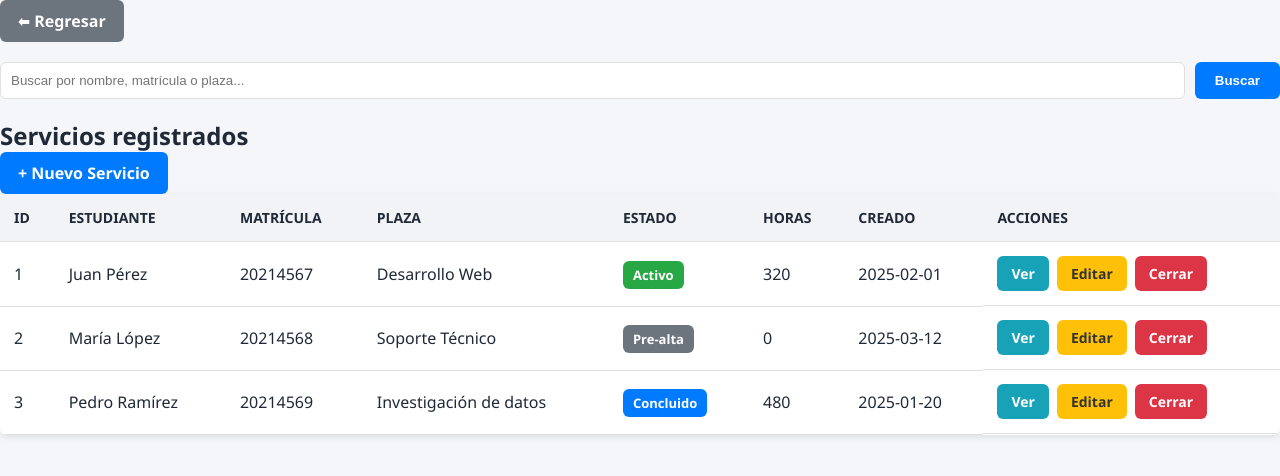
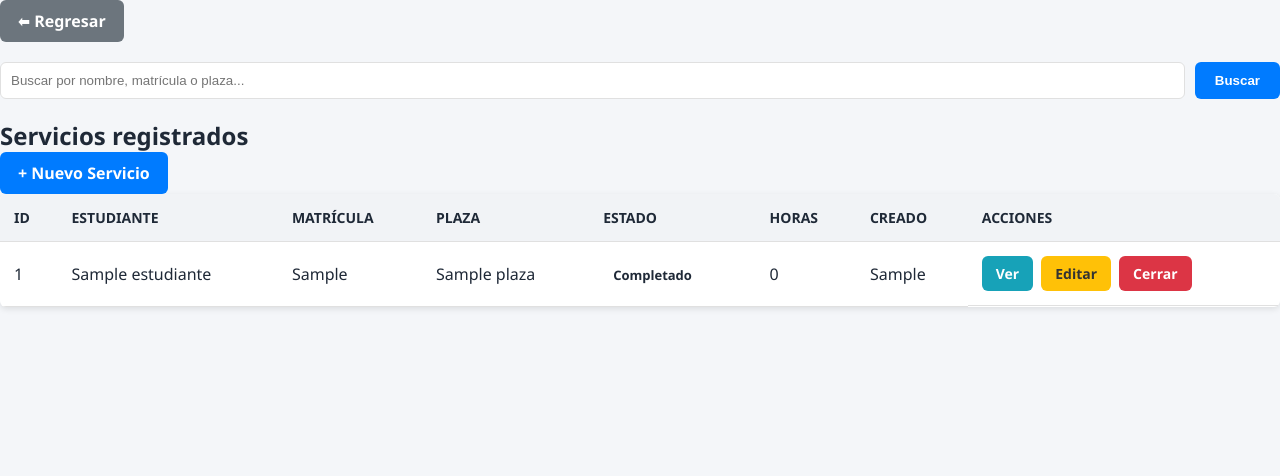
Before and after one commit to hectorgrm/vinculacion, a PHP site: page /serviciosocial/view/servicio/servicio_list.php in a window 1280 px wide. Shown: the part 97-573 px from the top of the page. Run offline with PHP 8.4, Linux system fonts and the light colour scheme; tables that the repository leaves empty or names only in its code hold one stand-in row (values such as "Sample post").

Commit message:
servico_list BackEnd
Servicio Backend conectado se pueden ver la lista de la tabla servicios

```diff
--- a/serviciosocial/controller/ServicioController.php
+++ b/serviciosocial/controller/ServicioController.php
@@ -0,0 +1,41 @@
+<?php
+declare(strict_types=1);
+
+namespace Serviciosocial\Controller;
+
+require_once __DIR__ . '/../model/ServicioModel.php';
+require_once __DIR__ . '/../../common/model/db.php';
+
+use Common\Model\Database;
+use PDO;
+use Serviciosocial\Model\ServicioModel;
+
+class ServicioController
+{
+    private ServicioModel $servicioModel;
+
+    public function __construct(?PDO $pdo = null)
+    {
+        if ($pdo === null) {
+            $pdo = Database::getConnection();
+        }
+
+        $this->servicioModel = new ServicioModel($pdo);
+    }
+
+    /**
+     * Obtener la lista de servicios registrados, opcionalmente filtrados por búsqueda.
+     *
+     * @return array<int, array<string, mixed>>
+     */
+    public function listServicios(?string $search = null): array
+    {
+        $term = $search !== null ? trim($search) : null;
+
+        if ($term === '') {
+            $term = null;
+        }
+
+        return $this->servicioModel->fetchAll($term);
+    }
+}
--- a/serviciosocial/model/ServicioModel.php
+++ b/serviciosocial/model/ServicioModel.php
@@ -0,0 +1,55 @@
+<?php
+declare(strict_types=1);
+
+namespace Serviciosocial\Model;
+
+use PDO;
+
+class ServicioModel
+{
+    private PDO $pdo;
+
+    public function __construct(PDO $pdo)
+    {
+        $this->pdo = $pdo;
+    }
+
+    /**
+     * Obtener todos los servicios registrados con información relacionada.
+     *
+     * @return array<int, array<string, mixed>>
+     */
+    public function fetchAll(?string $search = null): array
+    {
+        $baseQuery = <<<'SQL'
+            SELECT s.id,
+                   s.estatus,
+                   s.horas_acumuladas,
+                   s.creado_en,
+                   e.nombre AS estudiante_nombre,
+                   e.matricula AS estudiante_matricula,
+                   p.nombre AS plaza_nombre
+            FROM servicio AS s
+            INNER JOIN estudiante AS e ON e.id = s.estudiante_id
+            LEFT JOIN plaza AS p ON p.id = s.plaza_id
+        SQL;
+
+        $params = [];
+
+        if ($search !== null && $search !== '') {
+            $baseQuery .= ' WHERE (e.nombre LIKE :search OR e.matricula LIKE :search OR p.nombre LIKE :search)';
+            $params[':search'] = '%' . $search . '%';
+        }
+
+        $baseQuery .= ' ORDER BY s.creado_en DESC, s.id DESC';
+
+        if ($params === []) {
+            $statement = $this->pdo->query($baseQuery);
+        } else {
+            $statement = $this->pdo->prepare($baseQuery);
+            $statement->execute($params);
+        }
+
+        return $statement->fetchAll(PDO::FETCH_ASSOC);
+    }
+}
--- a/serviciosocial/view/servicio/servicio_list.php
+++ b/serviciosocial/view/servicio/servicio_list.php
@@ -1,3 +1,29 @@
+<?php
+declare(strict_types=1);
+
+require_once __DIR__ . '/../../../config/session.php';
+require_once __DIR__ . '/../../controller/ServicioController.php';
+
+use Serviciosocial\Controller\ServicioController;
+
+$searchTerm = isset($_GET['q']) ? trim((string) $_GET['q']) : '';
+$error = '';
+$servicios = [];
+
+try {
+    $controller = new ServicioController();
+    $servicios = $controller->listServicios($searchTerm);
+} catch (\Throwable $exception) {
+    $error = 'No fue posible obtener la lista de servicios: ' . $exception->getMessage();
+}
+
+$statusConfig = [
+    'prealta'  => ['label' => 'Pre-alta', 'class' => 'prealta'],
+    'activo'   => ['label' => 'Activo', 'class' => 'activo'],
+    'concluido'=> ['label' => 'Concluido', 'class' => 'concluido'],
+    'cancelado'=> ['label' => 'Cancelado', 'class' => 'cancelado'],
+];
+?>
 <!DOCTYPE html>
 <html lang="es">
 <head>
@@ -20,10 +46,21 @@
   <main>
     <a href="../../index.php" class="btn btn-secondary">⬅ Regresar</a>
 
+    <?php if ($error !== ''): ?>
+      <div class="alert alert-error" role="alert">
+        <?php echo htmlspecialchars($error, ENT_QUOTES, 'UTF-8'); ?>
+      </div>
+    <?php endif; ?>
+
     <!-- 🔍 Barra de búsqueda -->
     <div class="search-bar">
       <form method="get" action="">
-        <input type="text" name="q" placeholder="Buscar por nombre, matrícula o plaza..." />
+        <input
+          type="text"
+          name="q"
+          placeholder="Buscar por nombre, matrícula o plaza..."
+          value="<?php echo htmlspecialchars($searchTerm, ENT_QUOTES, 'UTF-8'); ?>"
+        />
         <button type="submit" class="btn btn-primary">Buscar</button>
       </form>
     </div>
@@ -49,50 +86,50 @@
         </tr>
       </thead>
       <tbody>
+        <?php if ($error === '' && !empty($servicios)): ?>
+          <?php foreach ($servicios as $servicio): ?>
             <tr>
-          <td>1</td>
-          <td>Juan Pérez</td>
-          <td>20214567</td>
-          <td>Desarrollo Web</td>
-          <td><span class="status activo">Activo</span></td>
-          <td>320</td>
-          <td>2025-02-01</td>
+              <td><?php echo (int) $servicio['id']; ?></td>
+              <td><?php echo htmlspecialchars($servicio['estudiante_nombre'], ENT_QUOTES, 'UTF-8'); ?></td>
+              <td><?php echo htmlspecialchars($servicio['estudiante_matricula'], ENT_QUOTES, 'UTF-8'); ?></td>
+              <td><?php echo htmlspecialchars($servicio['plaza_nombre'] ?? '-', ENT_QUOTES, 'UTF-8'); ?></td>
+              <td>
+                <?php
+                $statusKey = strtolower((string) ($servicio['estatus'] ?? ''));
+                $status = $statusConfig[$statusKey] ?? ['label' => ucfirst($statusKey), 'class' => ''];
+                ?>
+                <span class="status <?php echo htmlspecialchars($status['class'], ENT_QUOTES, 'UTF-8'); ?>">
+                  <?php echo htmlspecialchars($status['label'], ENT_QUOTES, 'UTF-8'); ?>
+                </span>
+              </td>
+              <td><?php echo (int) $servicio['horas_acumuladas']; ?></td>
+              <td>
+                <?php
+                $createdAt = $servicio['creado_en'] ?? null;
+                if ($createdAt !== null) {
+                    $date = date_create($createdAt);
+                    echo $date instanceof DateTimeInterface
+                        ? htmlspecialchars($date->format('Y-m-d'), ENT_QUOTES, 'UTF-8')
+                        : htmlspecialchars((string) $createdAt, ENT_QUOTES, 'UTF-8');
+                } else {
+                    echo '-';
+                }
+                ?>
+              </td>
               <td class="actions">
-            <a href="servicio_view.php?id=1" class="btn btn-info">Ver</a>
-            <a href="servicio_edit.php?id=1" class="btn btn-warning">Editar</a>
-            <a href="servicio_close.php?id=1" class="btn btn-danger">Cerrar</a>
+                <a href="servicio_view.php?id=<?php echo (int) $servicio['id']; ?>" class="btn btn-info">Ver</a>
+                <a href="servicio_edit.php?id=<?php echo (int) $servicio['id']; ?>" class="btn btn-warning">Editar</a>
+                <a href="servicio_close.php?id=<?php echo (int) $servicio['id']; ?>" class="btn btn-danger">Cerrar</a>
               </td>
             </tr>
-
+          <?php endforeach; ?>
+        <?php else: ?>
           <tr>
-          <td>2</td>
-          <td>María López</td>
-          <td>20214568</td>
-          <td>Soporte Técnico</td>
-          <td><span class="status prealta">Pre-alta</span></td>
-          <td>0</td>
-          <td>2025-03-12</td>
-          <td class="actions">
-            <a href="servicio_view.php?id=2" class="btn btn-info">Ver</a>
-            <a href="servicio_edit.php?id=2" class="btn btn-warning">Editar</a>
-            <a href="servicio_close.php?id=2" class="btn btn-danger">Cerrar</a>
+            <td colspan="8">
+              <?php echo $error !== '' ? 'No se pudo cargar la información.' : 'No hay servicios registrados.'; ?>
             </td>
           </tr>
-
-        <tr>
-          <td>3</td>
-          <td>Pedro Ramírez</td>
-          <td>20214569</td>
-          <td>Investigación de datos</td>
-          <td><span class="status concluido">Concluido</span></td>
-          <td>480</td>
-          <td>2025-01-20</td>
-          <td class="actions">
-            <a href="servicio_view.php?id=3" class="btn btn-info">Ver</a>
-            <a href="servicio_edit.php?id=3" class="btn btn-warning">Editar</a>
-            <a href="servicio_close.php?id=3" class="btn btn-danger">Cerrar</a>
-          </td>
-        </tr>
+        <?php endif; ?>
       </tbody>
     </table>
   </main>
```
Lines whose indentation alone changed are shown as unchanged.
